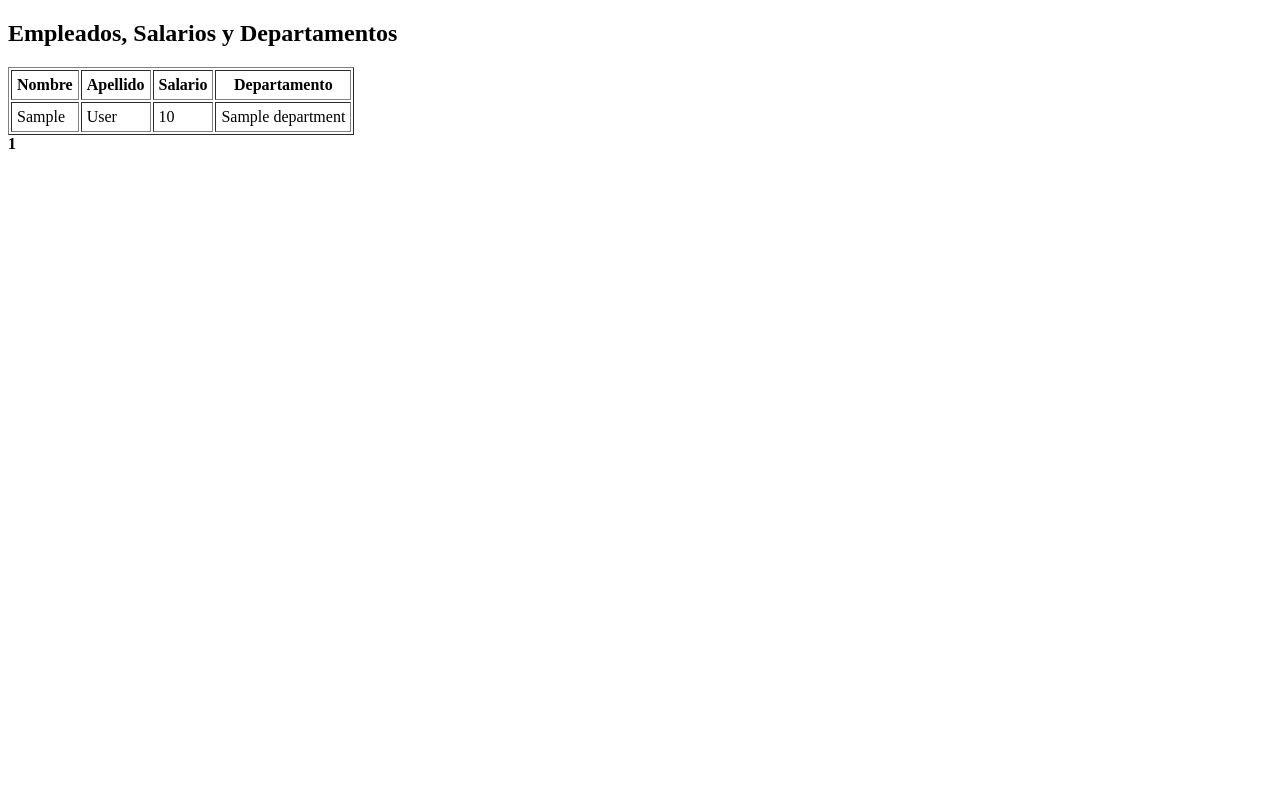
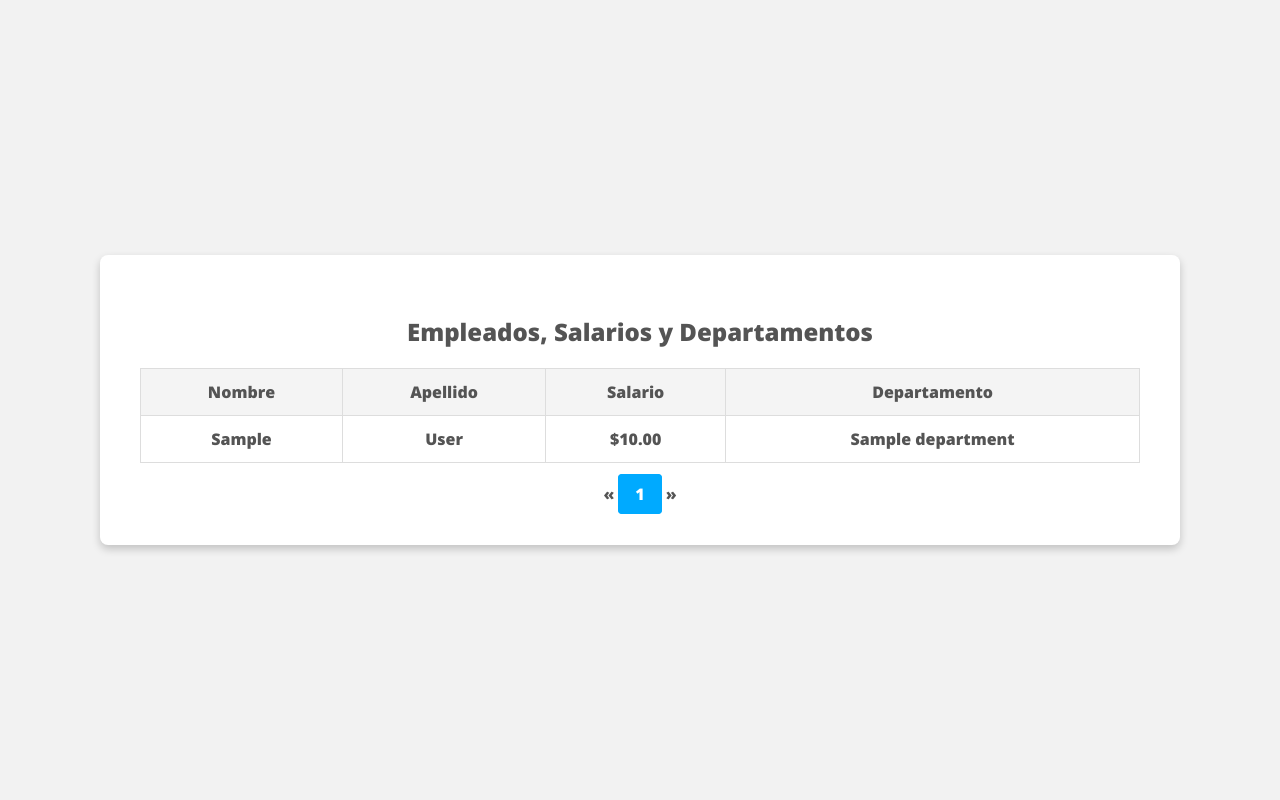
Before and after one commit to juanesidrobo/taller2PHP, a PHP site: page /employee_salaries_departments.php in a window 1280 px wide. Run offline with PHP 8.4, Linux system fonts and the light colour scheme; tables that the repository leaves empty or names only in its code hold one stand-in row (values such as "Sample post").

Commit message:
casi final 2

```diff
--- a/employee_salaries_departments.php
+++ b/employee_salaries_departments.php
@@ -6,10 +6,89 @@
     <meta charset="UTF-8">
     <meta name="viewport" content="width=device-width, initial-scale=1.0">
     <title>Empleados, Salarios y Departamentos</title>
+    <link href="https://fonts.googleapis.com/css2?family=Open+Sans:wght@800&display=swap" rel="stylesheet">
+    <style>
+        body {
+            font-family: 'Open Sans', sans-serif;
+            background-color: #f2f2f2;
+            display: flex;
+            justify-content: center;
+            align-items: center;
+            min-height: 100vh;
+            margin: 0;
+            color: #545454;
+        }
+        .container {
+            width: 90%;
+            max-width: 1000px;
+            background-color: #ffffff;
+            padding: 40px;
+            border-radius: 8px;
+            box-shadow: 0px 4px 8px rgba(0, 0, 0, 0.2);
+            text-align: center;
+        }
+        h2 {
+            color: #545454;
+            margin-bottom: 20px;
+        }
+        table {
+            width: 100%;
+            border-collapse: collapse;
+            margin-top: 20px;
+        }
+        table, th, td {
+            border: 1px solid #ddd;
+        }
+        th, td {
+            padding: 12px;
+            text-align: center;
+        }
+        th {
+            background-color: #f4f4f4;
+            font-weight: bold;
+        }
+        tr:nth-child(even) {
+            background-color: #f9f9f9;
+        }
+        tr:hover {
+            background-color: #e0e0e0;
+        }
+        .pagination {
+            margin-top: 20px;
+            text-align: center;
+        }
+        .pagination a, .pagination strong {
+            color: #545454;
+            padding: 8px 16px;
+            text-decoration: none;
+            border: 1px solid #ddd;
+            margin: 0 4px;
+            border-radius: 4px;
+            transition: background-color 0.3s, color 0.3s;
+        }
+        .pagination a:hover {
+            background-color: #ddd;
+        }
+        .pagination strong {
+            background-color: #00aaff;
+            color: #ffffff;
+            border: 1px solid #00aaff;
+        }
+        .pagination .disabled {
+            color: #ccc;
+            border-color: #ddd;
+            pointer-events: none;
+        }
+        .pagination .prev-next {
+            font-weight: bold;
+            color: #545454;
+        }
+    </style>
 </head>
 <body>
+    <div class="container">
         <h2>Empleados, Salarios y Departamentos</h2>
-    <table border="1" cellpadding="5">
+        <table>
             <thead>
                 <tr>
                     <th>Nombre</th>
@@ -39,12 +118,12 @@
                         echo "<tr>";
                         echo "<td>" . $fila['first_name'] . "</td>";
                         echo "<td>" . $fila['last_name'] . "</td>";
-                    echo "<td>" . $fila['salary'] . "</td>";
+                        echo "<td>$" . number_format($fila['salary'], 2) . "</td>";
                         echo "<td>" . $fila['dept_name'] . "</td>";
                         echo "</tr>";
                     }
                 } else {
-                echo "<tr><td colspan='4'>No se encontraron empleados.</td></tr>";
+                    echo "<tr><td colspan='4' class='no-results'>No se encontraron empleados.</td></tr>";
                 }
                 ?>
             </tbody>
@@ -62,14 +141,32 @@
         $total_pages = ceil($total_employees / $limit);
 
         echo "<div class='pagination'>";
+
+        // Previous page link
+        if ($page > 1) {
+            echo "<a href='employee_salaries_departments.php?page=" . ($page - 1) . "' class='prev-next'>&laquo;</a>";
+        } else {
+            echo "<span class='prev-next disabled'>&laquo;</span>";
+        }
+
+        // Page number links
         for ($i = 1; $i <= $total_pages; $i++) {
             if ($i == $page) {
-            echo "<strong>$i</strong> ";
+                echo "<strong>$i</strong>";
             } else {
-            echo "<a href='employee_salaries_departments.php?page=$i'>$i</a> ";
+                echo "<a href='employee_salaries_departments.php?page=$i'>$i</a>";
             }
         }
+
+        // Next page link
+        if ($page < $total_pages) {
+            echo "<a href='employee_salaries_departments.php?page=" . ($page + 1) . "' class='prev-next'>&raquo;</a>";
+        } else {
+            echo "<span class='prev-next disabled'>&raquo;</span>";
+        }
+
         echo "</div>";
         ?>
+    </div>
 </body>
 </html>
```
Lines whose indentation alone changed are shown as unchanged.
